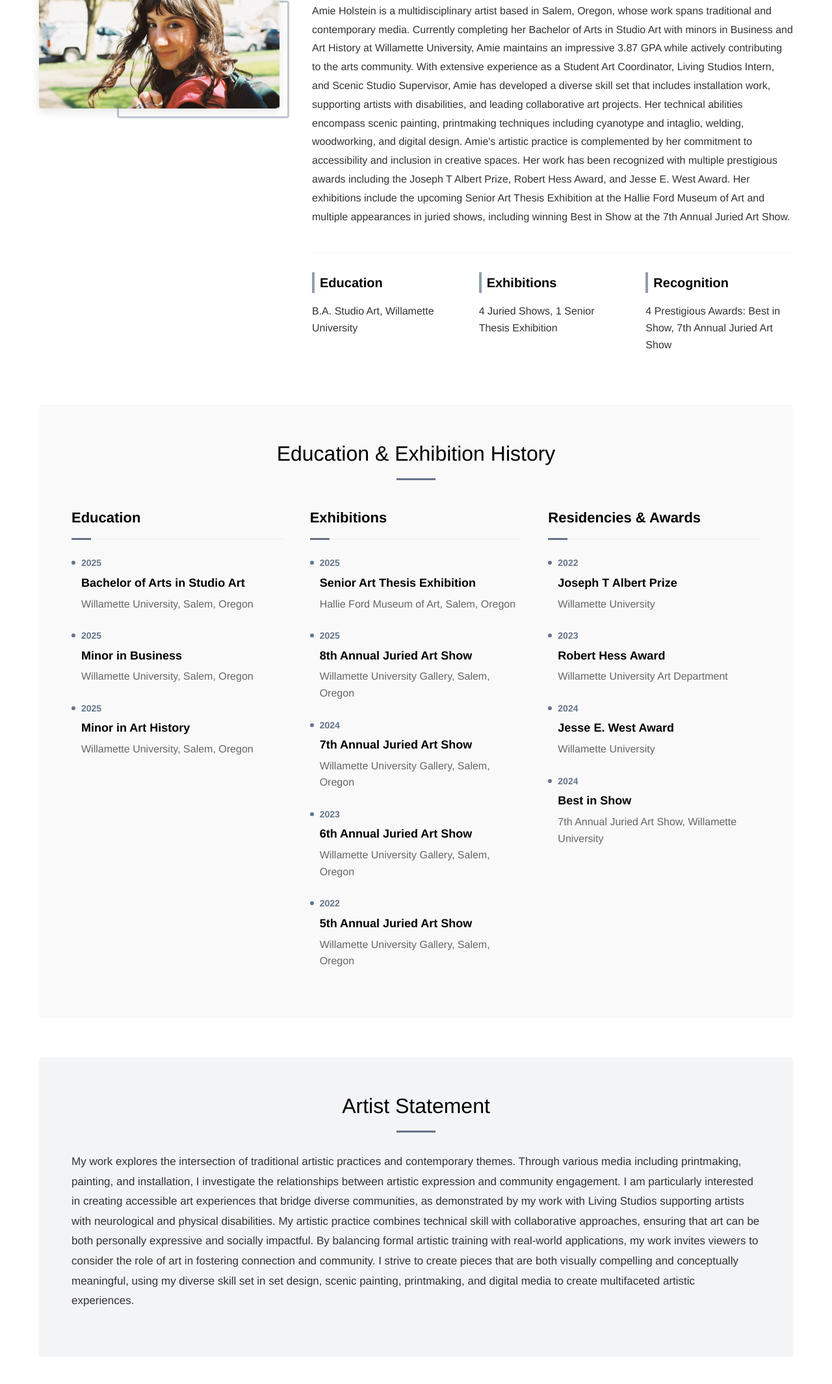
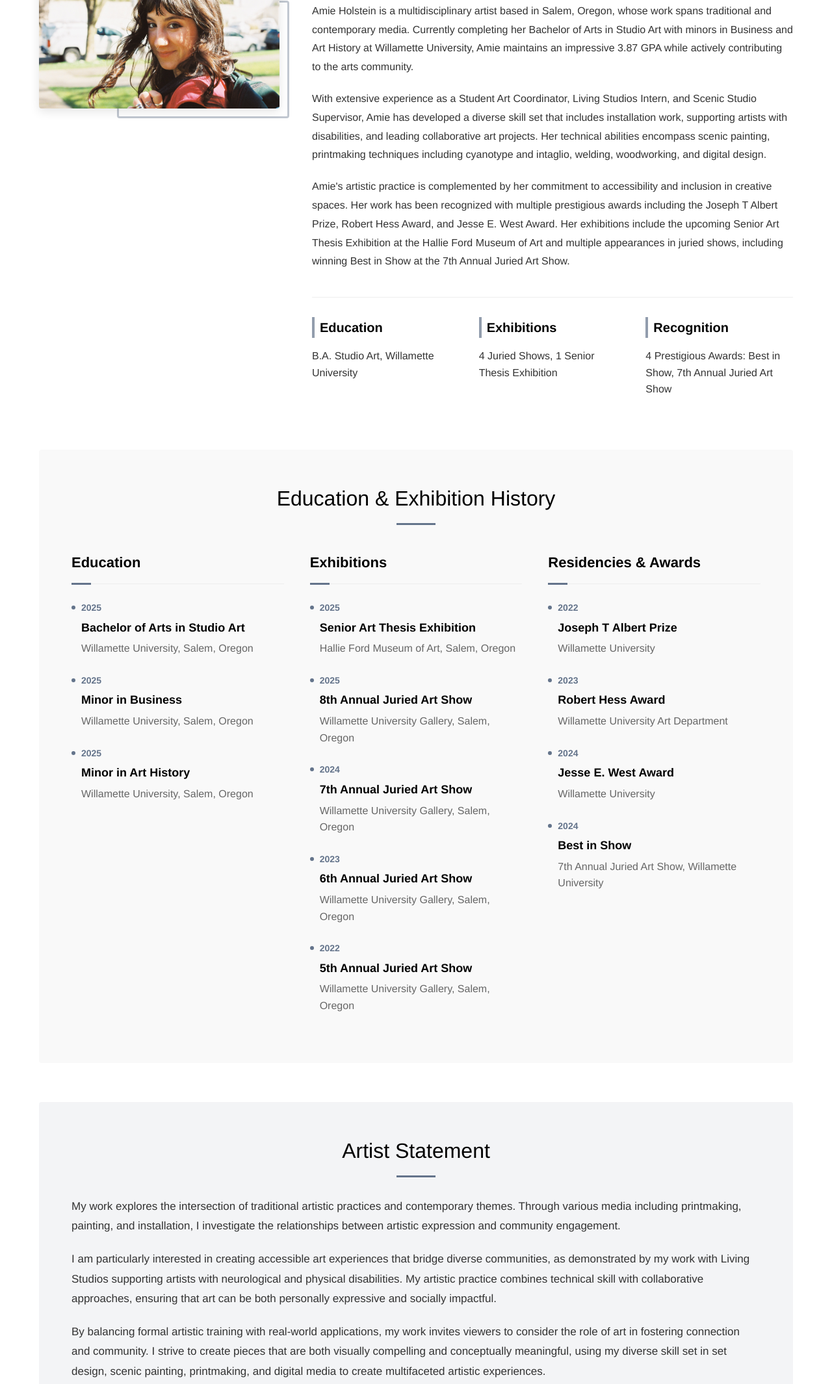
Before and after one commit to Sean-Michael/amieart-static, an Eleventy site: page src/about.njk in a window 1280 px wide. Shown: the part 390-2520 px from the top of the page at 65% size. Built offline with nearby package versions, Linux system fonts and the light colour scheme; Eleventy itself is replaced by a stand-in of ours; files that its build step writes are made by us from their sources.

Commit message:
Fixed about page bio content markdown rendering.

```diff
--- a/src/about.njk
+++ b/src/about.njk
@@ -16,7 +16,7 @@ title: {{ bio.pageHeader }}
         </div>
         <div class="bio-content">
             <h2>{{ bio.bioTitle }}</h2>
-            <p>{{ bio.bioContent }}</p>
+            <div>{{ bio.bioContent | markdown | safe }}</div>
             <div class="bio-stats">
                 {% for stat in bio.bioStats %}
                 <div class="stat-item">
@@ -66,6 +66,6 @@ title: {{ bio.pageHeader }}
 
     <section class="statement-section">
         <h2>Artist Statement</h2>
-        <p>{{ bio.statement }}</p>
+        <div>{{ bio.statement | markdown | safe }}</div>
     </section>
 </div>
```
Also changed, not shown: src/_projects/everyady-everything-everyone.md (+1 -9 lines), src/_data/bio.json (line endings or trailing spaces).
